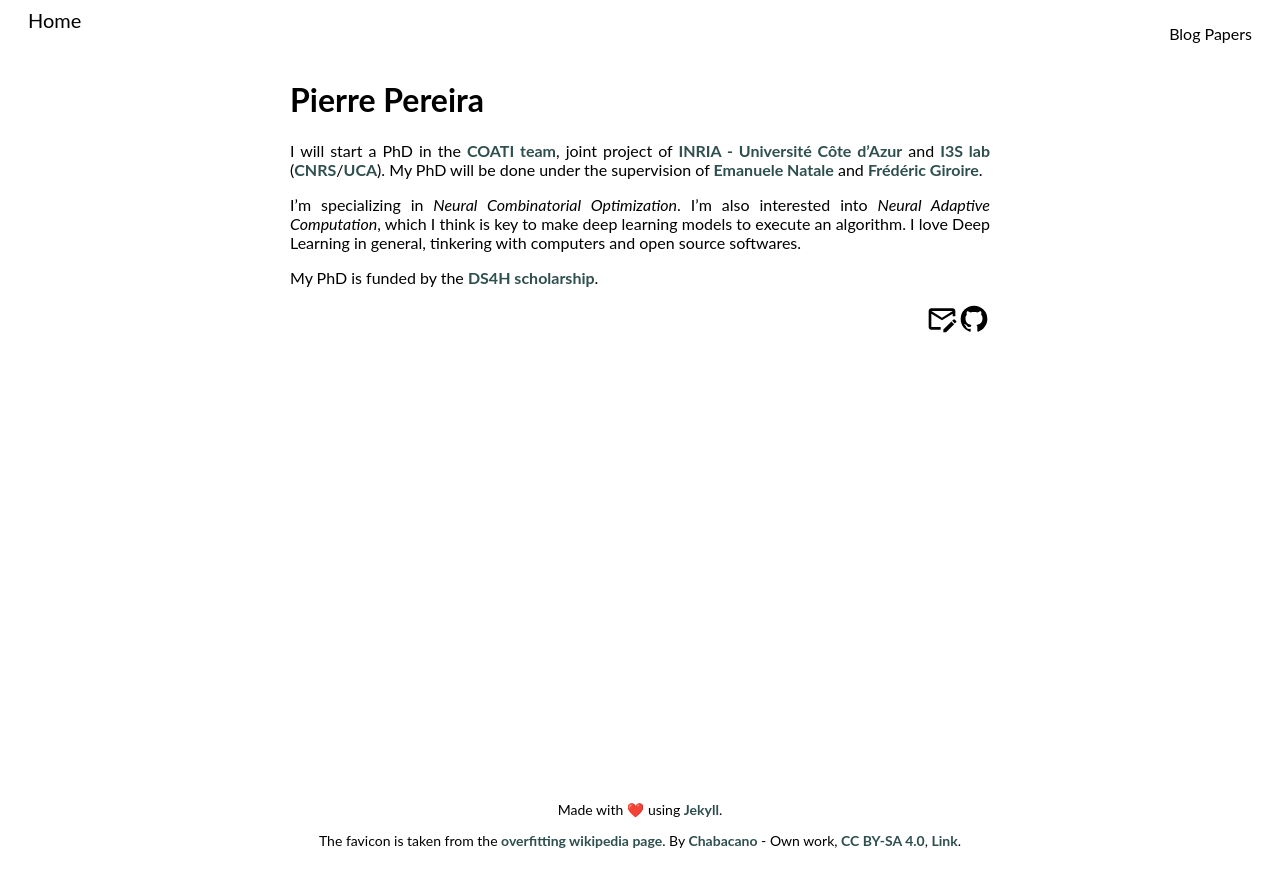
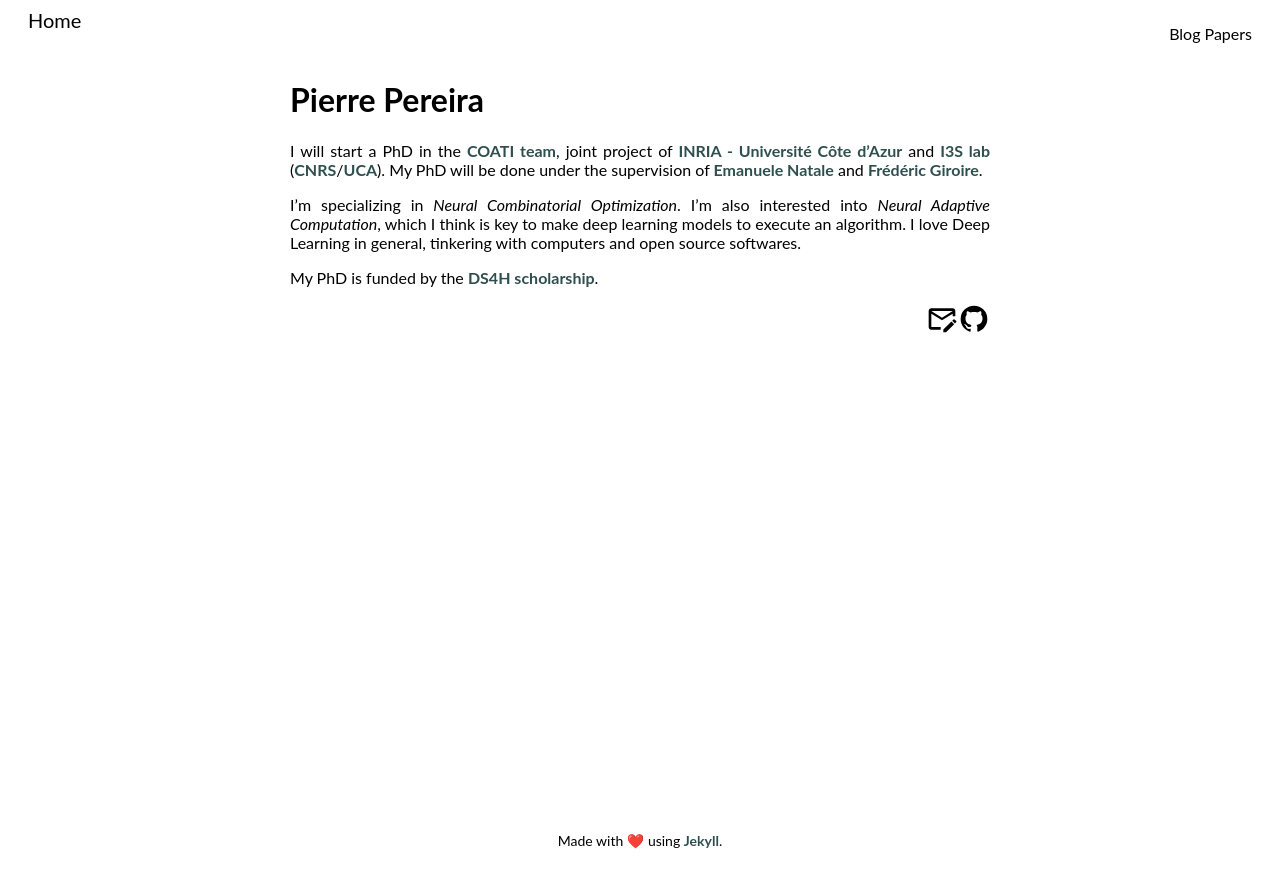
Before and after one commit to pierrot-lc/website, a Jekyll site: the page built from index.md, in a window 1280 px wide. Shown: the top 888 px of the page. Built offline with Jekyll 4.4.1, drawn with Linux system fonts in a browser that asks for light colours.

Commit message:
updated favicon

```diff
--- a/_includes/footer.html
+++ b/_includes/footer.html
@@ -1,5 +1,3 @@
 <footer>
   <p>Made with ❤️ using <a href="https://jekyllrb.com/">Jekyll</a>.</p>
-
-  <p>The favicon is taken from the <a href="https://en.wikipedia.org/wiki/Overfitting">overfitting wikipedia page</a>. By <a href="//commons.wikimedia.org/wiki/User:Chabacano" class="mw-redirect" title="User:Chabacano">Chabacano</a> - <span class="int-own-work" lang="en">Own work</span>, <a href="https://creativecommons.org/licenses/by-sa/4.0" title="Creative Commons Attribution-Share Alike 4.0">CC BY-SA 4.0</a>, <a href="https://commons.wikimedia.org/w/index.php?curid=3610704">Link</a>.
 </footer>
```
Also changed, not shown: assets/images/favicon.ico, assets/images/favicon.png (added), assets/images/overfitting.svg (deleted), assets/images/profile.png (deleted), 1 other file.
